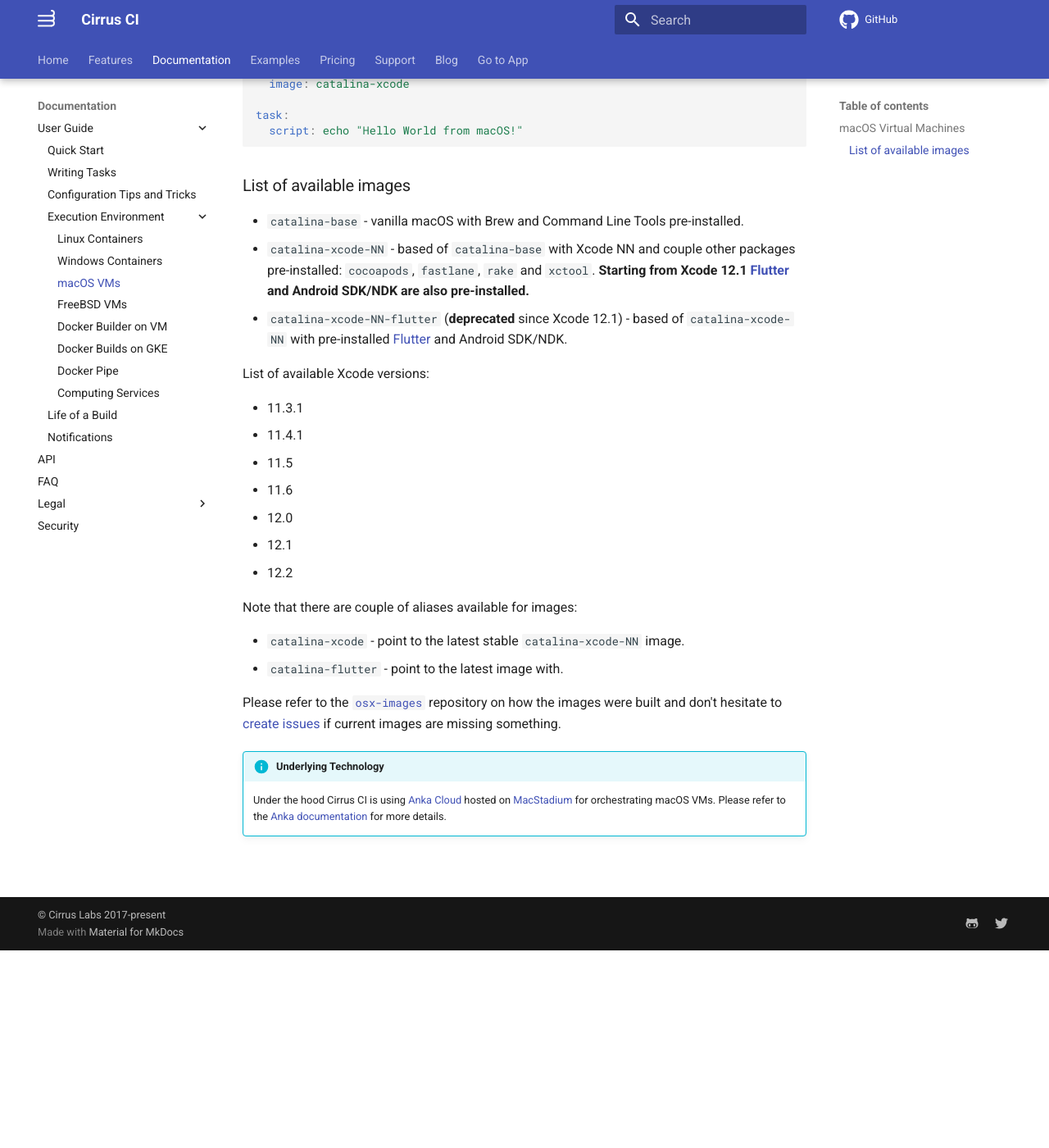
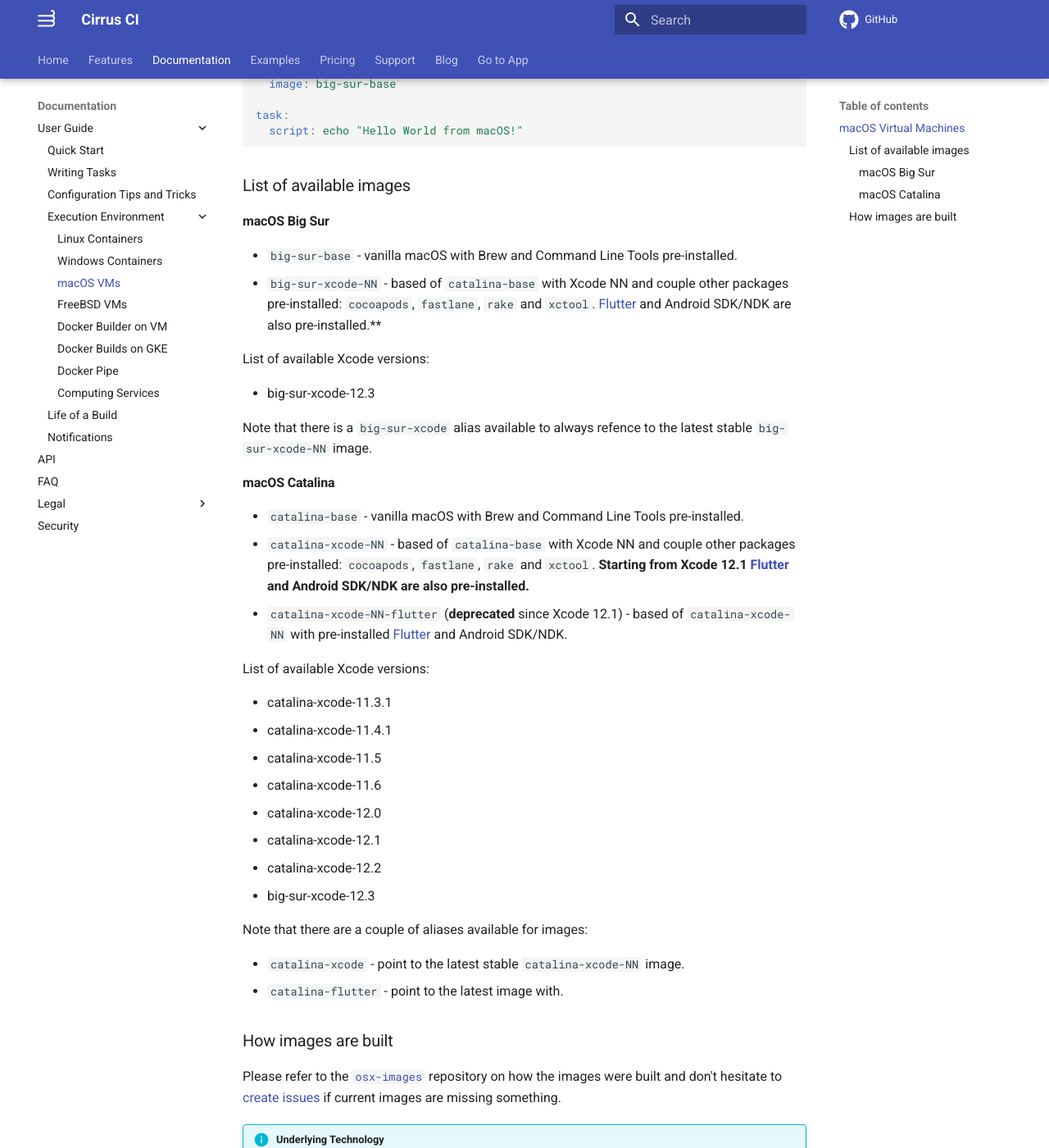
Before and after one commit to cirruslabs/cirrus-ci-docs, an MkDocs documentation site: the page built from docs/guide/macOS.md, in a window 1280 px wide and 1400 px high, scrolled down 241 px. Shown: the whole window at 82% size. Built offline with MkDocs 1.6.1 and Material for MkDocs 9.7.7, drawn with Linux system fonts in a browser that asks for light colours; comment, search, counter and statistics services are not loaded.

Commit message:
macOS Big Sur

````diff
--- a/docs/guide/macOS.md
+++ b/docs/guide/macOS.md
@@ -4,14 +4,28 @@ It is possible to run macOS Virtual Machines (the same way one can run [Linux co
 Simply use `osx_instance` in your `.cirrus.yml` files:
 
 ```yaml
-osx_instance:
-  image: catalina-xcode
+macos_instance:
+  image: big-sur-base
 
 task:
   script: echo "Hello World from macOS!"
 ```
 
 ### List of available images
+
+#### macOS Big Sur
+
+* `big-sur-base` - vanilla macOS with Brew and Command Line Tools pre-installed.
+* `big-sur-xcode-NN` - based of `catalina-base` with Xcode NN and couple other packages pre-installed:
+  `cocoapods`, `fastlane`, `rake` and `xctool`. [Flutter](https://flutter.dev/) and Android SDK/NDK are also pre-installed.**
+
+List of available Xcode versions:
+
+* big-sur-xcode-12.3
+
+Note that there is a `big-sur-xcode` alias available to always refence to the latest stable `big-sur-xcode-NN` image.
+
+#### macOS Catalina
 
 * `catalina-base` - vanilla macOS with Brew and Command Line Tools pre-installed.
 * `catalina-xcode-NN` - based of `catalina-base` with Xcode NN and couple other packages pre-installed:
@@ -20,18 +34,21 @@ task:
 
 List of available Xcode versions:
 
-* 11.3.1
-* 11.4.1
-* 11.5
-* 11.6
-* 12.0
-* 12.1
-* 12.2
+* catalina-xcode-11.3.1
+* catalina-xcode-11.4.1
+* catalina-xcode-11.5
+* catalina-xcode-11.6
+* catalina-xcode-12.0
+* catalina-xcode-12.1
+* catalina-xcode-12.2
+* big-sur-xcode-12.3
 
-Note that there are couple of aliases available for images:
+Note that there are a couple of aliases available for images:
 
 * `catalina-xcode` - point to the latest stable `catalina-xcode-NN` image.
 * `catalina-flutter` - point to the latest image with.
+
+### How images are built
 
 Please refer to the [`osx-images`](https://github.com/cirruslabs/osx-images) repository on how the images were built and
 don't hesitate to [create issues](https://github.com/cirruslabs/osx-images/issues) if current images are missing something.
````
